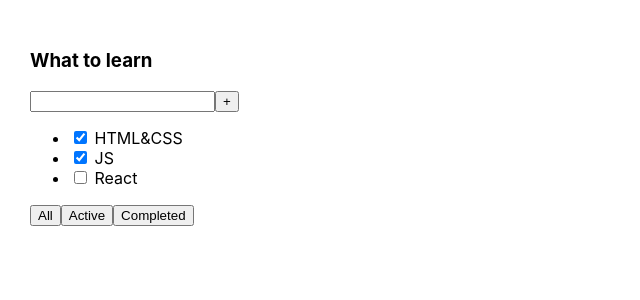
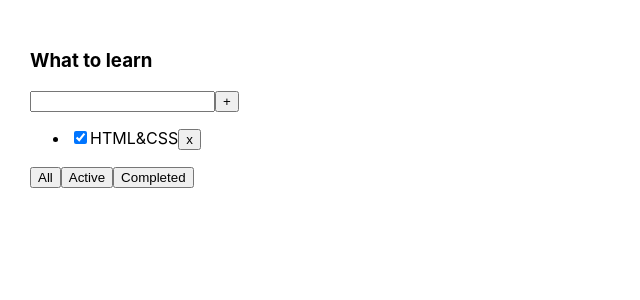
Before and after one commit to Ristretto1/inc_todolist_independent, a React (Create React App) app: page / in a window 1280 px wide. Shown: the top 300 px of the page, without its empty margins (0-640 px from the left). Built offline with nearby package versions, Linux system fonts and the light colour scheme.

Commit message:
add btn comp

```diff
--- a/src/App.tsx
+++ b/src/App.tsx
@@ -1,24 +1,30 @@
 import React from 'react';
 import './App.css';
+import {Button} from './components/Button';
 
 function App() {
     return (
         <div className="App">
             <div>
                 <h3>What to learn</h3>
+
                 <div>
                     <input/>
-                    <button>+</button>
+                    <Button name={'+'} callback={()=>{}}/>
                 </div>
+
                 <ul>
-                    <li><input type="checkbox" checked={true}/> <span>HTML&CSS</span></li>
-                    <li><input type="checkbox" checked={true}/> <span>JS</span></li>
-                    <li><input type="checkbox" checked={false}/> <span>React</span></li>
+                    <li>
+                        <input type="checkbox" checked={true}/>
+                        <span>HTML&CSS</span>
+                        <Button name={'x'} callback={()=>{}}/>
+                    </li>
                 </ul>
+
                 <div>
-                    <button>All</button>
-                    <button>Active</button>
-                    <button>Completed</button>
+                    <Button name={'All'} callback={()=>{}}/>
+                    <Button name={'Active'} callback={()=>{}}/>
+                    <Button name={'Completed'} callback={()=>{}}/>
                 </div>
             </div>
         </div>
--- /dev/null
+++ b/src/components/Button.tsx
@@ -0,0 +1,15 @@
+import React from 'react';
+
+type ButtonPropsType = {
+    name: string
+    callback: () => void
+}
+
+export const Button: React.FC<ButtonPropsType> = ({name, callback}) => {
+
+    const onClickButtonHandler = () => callback()
+
+    return (
+        <button onClick={onClickButtonHandler}>{name}</button>
+    );
+};
```
